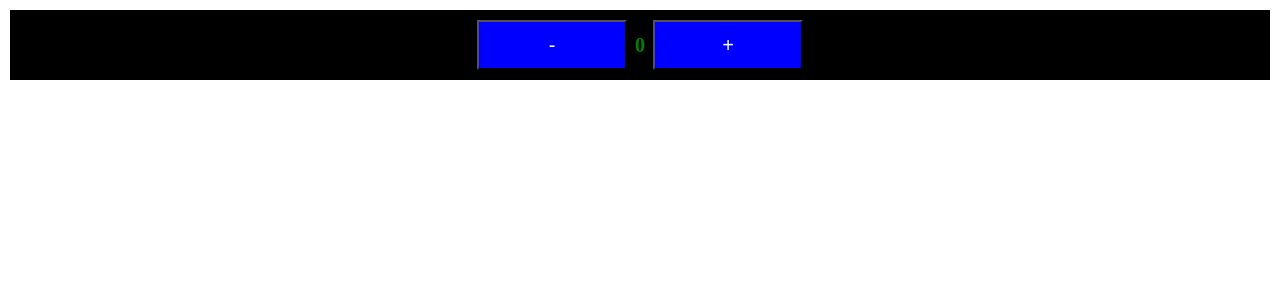
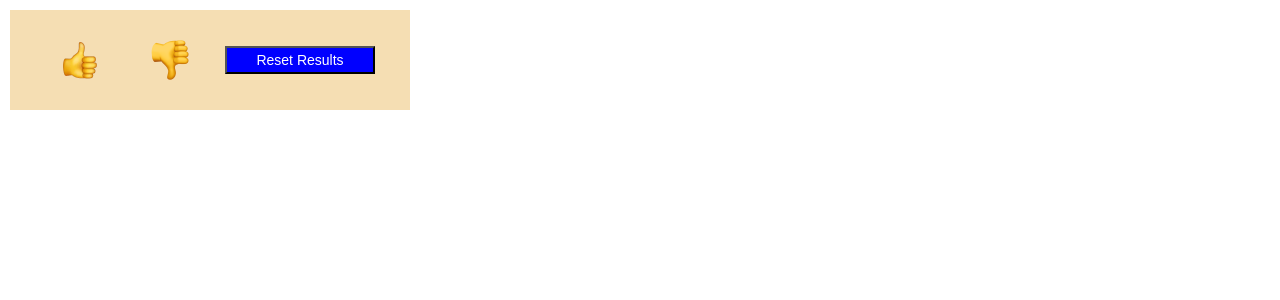
Before and after one commit to VitaliMazurenka/react-typescript, a React (Create React App) app: page / in a window 1280 px wide. Shown: the top 300 px of the page. Built offline with nearby package versions, Linux system fonts and the light colour scheme.

Commit message:
add Homework 21 Like/Dislike Buttons

```diff
--- a/src/App.tsx
+++ b/src/App.tsx
@@ -1,8 +1,10 @@
 //import Lesson20 from './lessons/Lesson20';
 //import Homework20 from './homeworks/Homework20/Homework20';
-import Lesson21 from './lessons/Lesson21';
+//import Lesson21 from './lessons/Lesson21';
+
 
 import './App.css';
+import Homework21 from 'homeworks/Homework21';
 
 function App() {
   return (
@@ -10,7 +12,8 @@ function App() {
 
     {/* <Lesson20/> */}
      {/* <Homework20/> */}
-    <Lesson21/>
+    {/* <Lesson21/> */}
+    {<Homework21/>}
     </div>
   );
 }
--- /dev/null
+++ b/src/assets/index.ts
@@ -0,0 +1,3 @@
+export {default as LikeIcon}  from './like.png';
+
+export {default as DislikeIcon} from './dislike.png';
--- /dev/null
+++ b/src/components/Button/Button.tsx
@@ -0,0 +1,12 @@
+import "./styles.css";
+import {ButtonProps} from "./types";
+
+function Button ({name = "Send", type = "submit", onClick}: ButtonProps){
+    return(
+        <button type={type} className="button-component" onClick={onClick}>
+            {name}
+            </button>
+    );
+}
+
+export default Button;
--- /dev/null
+++ b/src/components/Button/index.ts
@@ -0,0 +1,3 @@
+import Button from "./Button";
+
+export default Button;
--- /dev/null
+++ b/src/components/Button/styles.css
@@ -0,0 +1,11 @@
+.button-component{
+    width: 100%;
+    height: fit-content;
+    margin: 0;
+    padding: 4px;
+    outline: none;
+    cursor: pointer;
+    background-color: blue;
+    color: white;
+    font-size: 14px;
+}
--- /dev/null
+++ b/src/components/Button/types.ts
@@ -0,0 +1,5 @@
+export interface ButtonProps {
+    name?: string;
+    type?: "submit" | "reset" | "button" | undefined;
+    onClick: () => void;
+}
--- /dev/null
+++ b/src/homeworks/Homework21/Homework21.tsx
@@ -0,0 +1,47 @@
+import { useState } from "react";
+import "./styles.css";
+import Button from "components/Button";
+// import Button from '../../components/Button'
+// 1 способ: импорт напрямую из файла с иконкой
+// import LikeIcon from "../../assets/like.png";
+// 2 способ: импорт из общего файла index.ts
+import { LikeIcon, DislikeIcon } from "assets";
+
+function Homework21() {
+  const [like, setLike] = useState<number>(0);
+  const [dislike, setDislike] = useState<number>(0);
+
+  const plusLike = (): void => {
+    setLike((prevValue: number) => prevValue + 1);
+  };
+
+  const plusDislike = (): void => {
+    setDislike((prevValue: number) => prevValue + 1);
+  };
+
+  const resetResults = (): void => {
+    setLike(0);
+    setDislike(0);
+  };
+
+  return (
+    <div
+      onClick={() => console.log("Hello world")}
+      className="homework21-wrapper"
+    >
+      <div className="like-container">
+        <img src={LikeIcon} alt="like" onClick={plusLike} />
+        <p>{like > 0 && like}</p>
+      </div>
+      <div className="dislike-container">
+        <img src={DislikeIcon} alt="dislike" onClick={plusDislike} />
+        <p>{dislike > 0 && dislike}</p>
+      </div>
+      <div className="button-container">
+        <Button name="Reset Results" type="button" onClick={resetResults} />
+      </div>
+    </div>
+  );
+}
+
+export default Homework21;
--- /dev/null
+++ b/src/homeworks/Homework21/index.ts
@@ -0,0 +1,3 @@
+import Homework21 from "./Homework21";
+
+export default Homework21;
--- /dev/null
+++ b/src/homeworks/Homework21/styles.css
@@ -0,0 +1,36 @@
+.homework21-wrapper {
+    display: flex;
+    justify-content: center;
+    align-items: center;
+    height: 100px;
+    width: 400px;
+    margin: 10px;
+    background-color: wheat;
+  }
+
+  .like-container,
+  .dislike-container {
+    display: flex;
+    justify-content: center;
+    align-items: center;
+    height: 50px;
+    width: 90px;
+  }
+
+  .like-container p,
+  .dislike-container p {
+    font-size: 30px;
+  }
+
+  .like-container img,
+  .dislike-container img {
+    height: 40px;
+    width: 40px;
+    margin: 8px;
+  }
+
+  .button-container {
+    width: 150px;
+    height: fit-content;
+    margin: 10px;
+  }
--- a/tsconfig.json
+++ b/tsconfig.json
@@ -1,5 +1,6 @@
 {
   "compilerOptions": {
+    "baseUrl": "./src",
     "target": "es5",
     "lib": [
       "dom",
```
Also changed, not shown: src/assets/dislike.png (added), src/assets/like.png (added).
